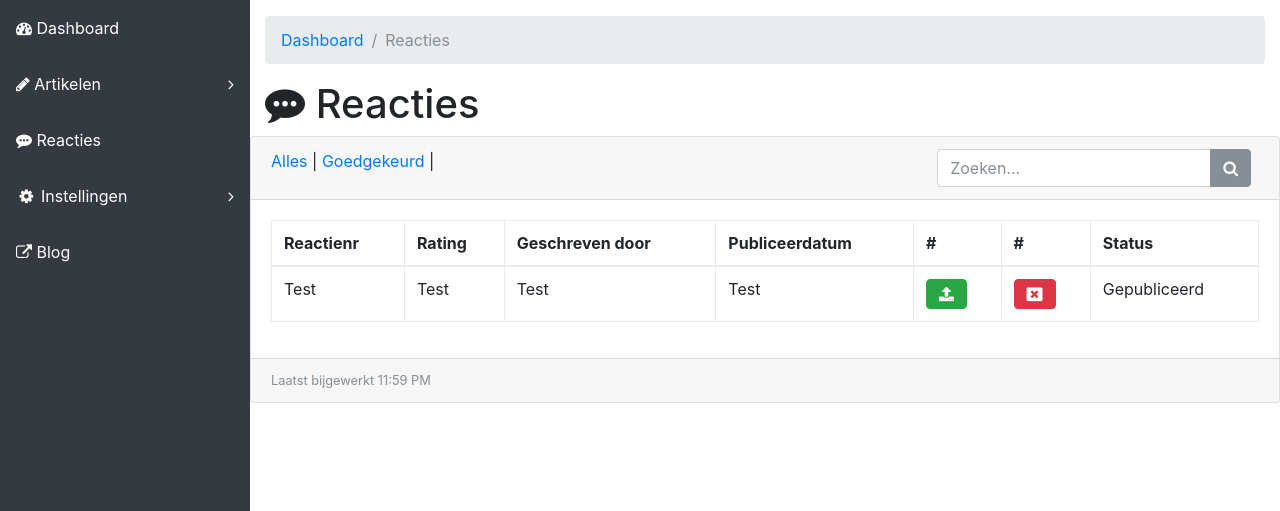
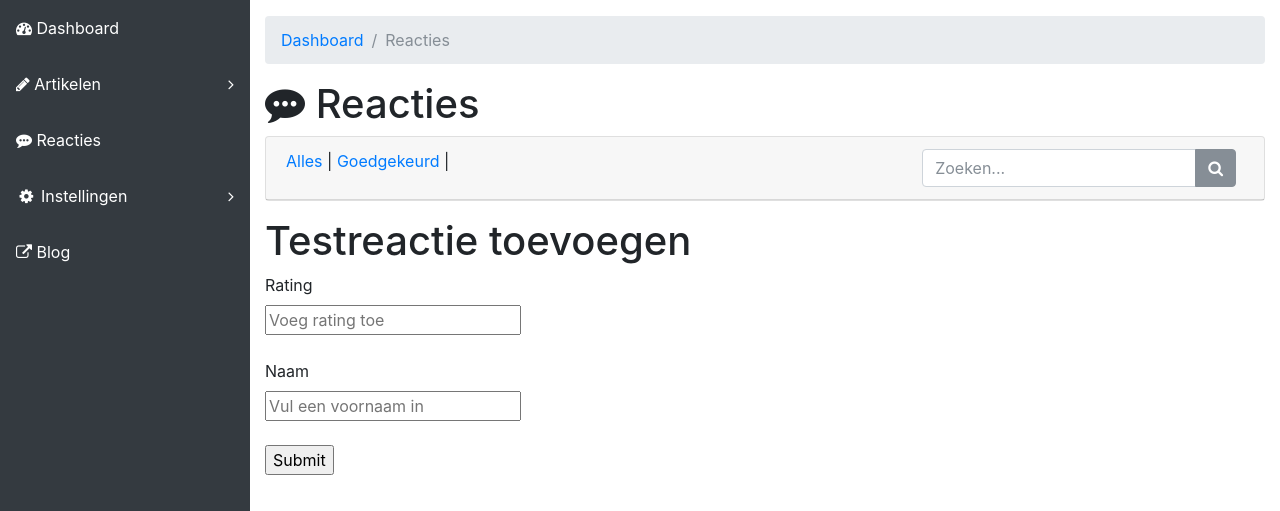
Before and after one commit to HofmanErik/KBS-project, a PHP site: page /admin/reacties.php in a window 1280 px wide. Shown: the part 56-567 px from the top of the page. Run offline with PHP 8.4, Linux system fonts and the light colour scheme; data that the repository does not hold is empty; some libraries are stand-ins or nearby versions.

Commit message:
WIP voeg testfunctie toe aan reacties.php
Voeg testformulier toe aan reactiepagina voor het toevoegen van testreacties en ratings.

```diff
--- a/Blog/admin/reacties.php
+++ b/Blog/admin/reacties.php
@@ -6,7 +6,7 @@ require 'classes/database.php';
 
 $database = new Database;
 
-$database->query('SELECT * FROM rating');
+$database->query('SELECT * FROM bezoeker');
 $rows = $database->resultset();
 ?>
 
@@ -26,7 +26,6 @@ $rows = $database->resultset();
                 <span class="">Reacties</span><h1>
             </div>
         </div>
-                        </div>
         <div class="card mb-3">
             <div class="card-header">
                 <a href="../admin/reacties.php"> Alles</a> |
@@ -42,6 +41,34 @@ $rows = $database->resultset();
                     </div>
                 </form>
             </div>
+        </div>
+
+        <?php
+        // if($post['submit']){
+        //     $title = $post['title'];
+        //     $body = $post['body'];
+
+        //     $database->query('INSERT INTO posts (title, body) VALUES(:title, :body)');
+        //     $database->bind(':title', $title);
+        //     $database->bind(':body', $body);
+        //     $database->execute();
+        //     if($database->lastInsertId()){
+        //         echo '<p>Post Added!</p>';
+        //     }
+        // }
+
+        // $database->query('SELECT * FROM posts');
+        // $rows = $database->resultset();
+        ?>
+
+<h1>Testreactie toevoegen</h1>
+<form method="post" action="<?php $_SERVER['PHP_SELF']; ?>">
+    <label>Rating</label><br />
+    <input type="text" name="rating" placeholder="Voeg rating toe" /><br /><br />
+    <label>Naam</label><br />
+    <input type="text" name="title" placeholder="Vul een voornaam in" /><br /><br />
+    <input type="submit" name="submit" value="Submit" />
+</form>
         <div class="card-body">
             <div class="table-responsive">
                 <table class="table table-bordered" id="dataTable" width="100%" cellspacing="0">
@@ -57,27 +84,18 @@ $rows = $database->resultset();
                         </tr>
                     </thead>
                     <tbody>
-<!-- Tabel -->
+                    <!-- Geef waardes mee in de tabel -->
                     <?php foreach($rows as $row) : ?>
                     <tr>
-                                                <td><?php echo $row['reactienr']; ?></td>
-                                                <td><?php echo $row['rating']; ?></td>
-                                                <td><?php echo $row['rating']; ?></td>
-                                                <td><?php echo $row['rating']; ?></td>
-                                                <td><?php echo '<button type="button" class="btn btn-success"><i class="fa fa-upload" aria-hidden="true"></i></button>' ?></td>
-                                                <td><?php echo '<button type="button" class="btn btn-danger">http://fontawesome.io/icon/window-close/</button>' ?></td>
-                                                <td><?php echo "Gepubliceerd" ?></td>
-                                            </tr>
-                                        <?php endforeach; ?>
-                                            <tr>
-                                                <td><?php echo 'Test' ?></td>
-                                                <td><?php echo 'Test' ?></td>
-                                                <td><?php echo 'Test' ?></td>
-                                                <td><?php echo 'Test' ?></td>
+                        <td><?php echo $row['reviewnr']; ?></td>
+                        <td><?php echo $row['voornaam']; ?></td>
+                        <td><?php echo $row['achternaam']; ?></td>
+                        <td><?php echo $row['email']; ?></td>
                         <td><?php echo '<button type="button" class="btn btn-success"><i class="fa fa-upload" aria-hidden="true"></i></button>' ?></td>
                         <td><?php echo '<button type="button" class="btn btn-danger"><i class="fa fa-window-close" aria-hidden="true"></i></button>' ?></td>
                         <td><?php echo "Gepubliceerd" ?></td>
                     </tr>
+                    <?php endforeach; ?>
                     <!-- Footer -->
                     </tbody>
                 </table>
@@ -86,6 +104,6 @@ $rows = $database->resultset();
         <div class="card-footer small text-muted">Laatst bijgewerkt 11:59 PM</div>
     </div>
 </div>
-                        </div>
+
 
 <?php include 'footer.php'; ?>
```
Lines whose indentation alone changed are shown as unchanged.
